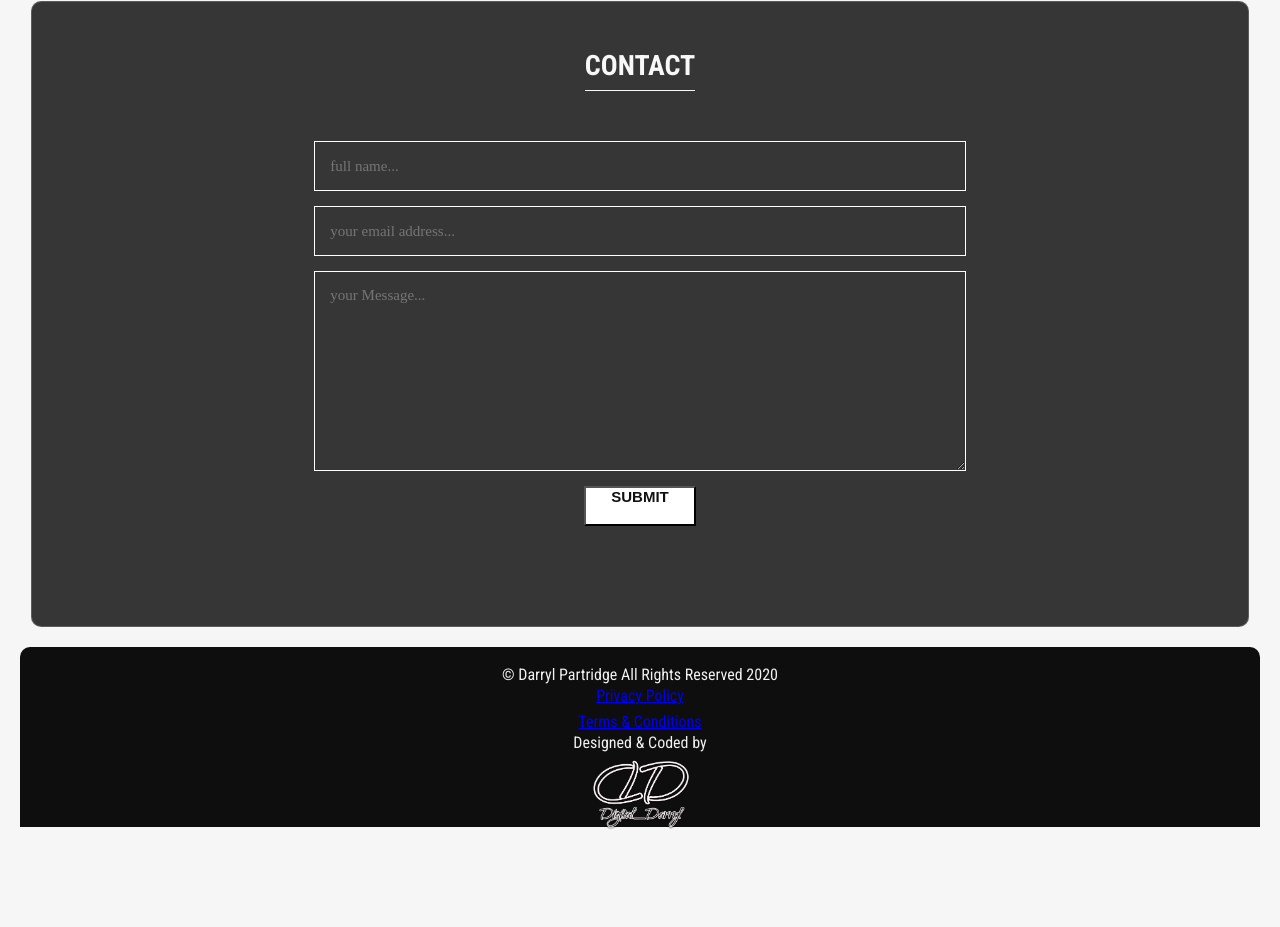
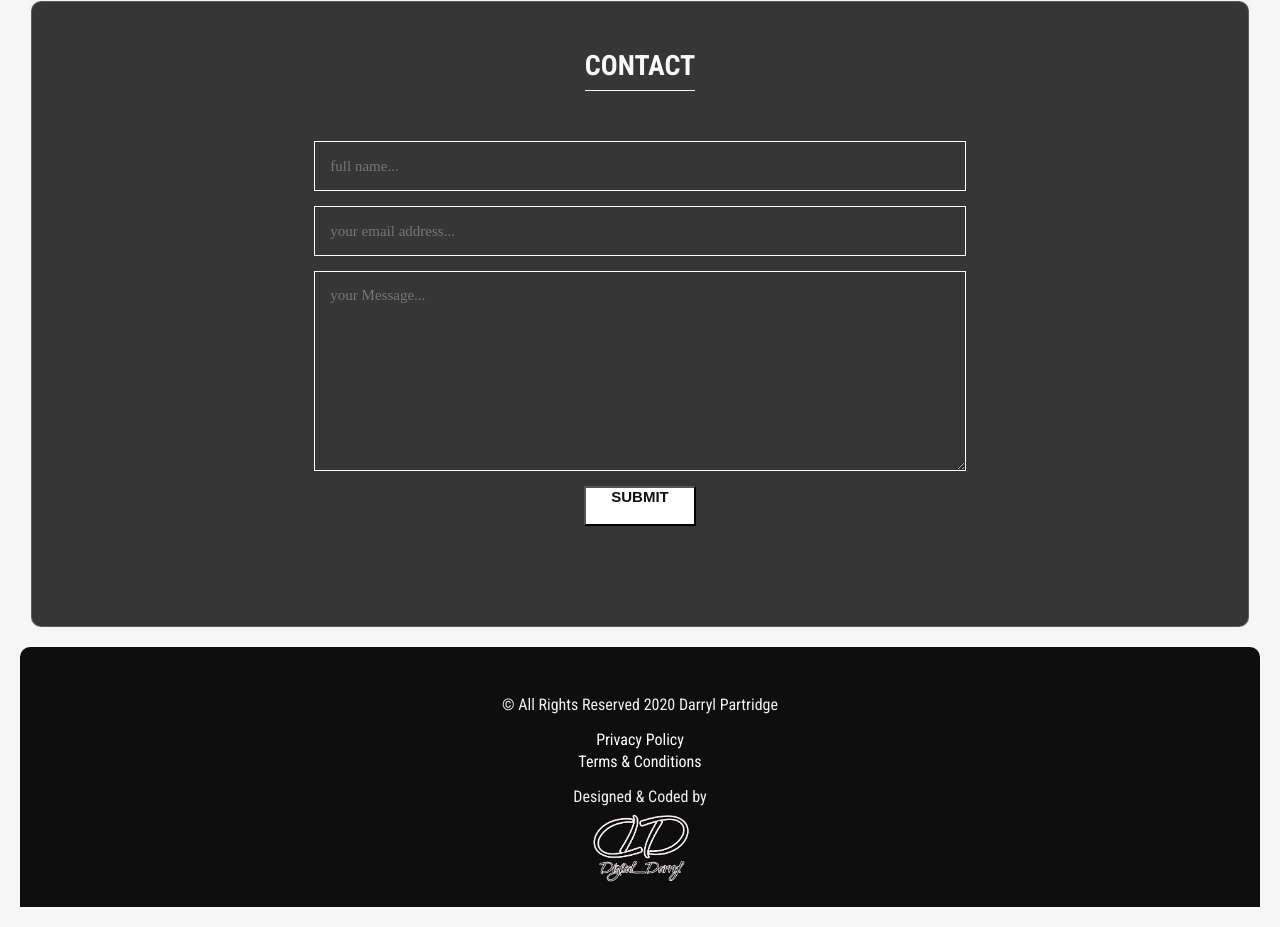
Before and after one commit to DigitalDarryl/digitaldarryl, a plain HTML site: page index.html in a window 1280 px wide. Shown: the part 3547-4474 px from the top of the page. Before the commit the page ends 4377 px from the top, so only its background shows below. Drawn offline with nearby package versions, Linux system fonts and the light colour scheme; some packages are replaced by stand-ins of ours; a script that the page names is missing; a web font is replaced by a local one.

Commit message:
adjusted the footer

```diff
--- a/css/style.css
+++ b/css/style.css
@@ -936,8 +936,8 @@ h5 {
 /*---- FOOTER  ----- */
 
 footer {
-  margin: 20px 20px 0 20px;
-  padding-top: 20px;
+  margin: 20px 20px 20px 20px;
+  padding: 50px 20px;
   height: 20vh;
   color: #f1f1f1;
   background-color: #0e0e0e;
@@ -957,7 +957,9 @@ footer img {
 
 footer a {
   text-align: center;
-  padding: 5px;
+  padding: 3px;
+  color: white;
+  text-decoration: none;
 }
 /*----Cookie & Privacy Policy Banner  ----- */
 
--- a/index.html
+++ b/index.html
@@ -254,9 +254,11 @@
     </section>
 
     <footer>
-      <p>© Darryl Partridge All Rights Reserved 2020</p>
+      <p>© All Rights Reserved 2020 Darryl Partridge</p>
+      <br>
       <a href="#">Privacy Policy</a>
       <a href="#">Terms & Conditions</a>
+      <br>
       <p>Designed & Coded by</p>
       <img src="images/logo/final-logo.png" alt="fullLogo">
     </footer>
```
